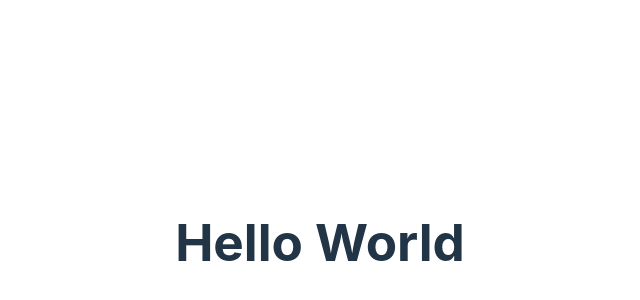
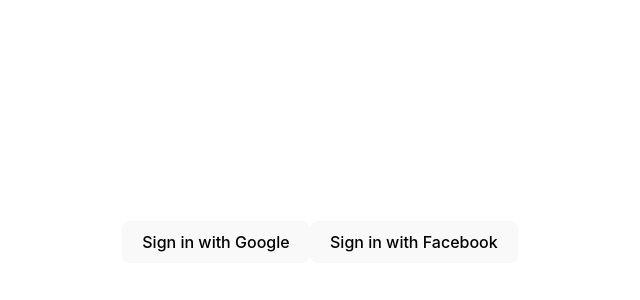
Before and after one commit to mukund-gpt/All-Authentication, a React (Vite) app: page / in a window 1280 px wide. Shown: the part 158-458 px from the top of the page, without its empty margins (320-960 px from the left). Built offline with nearby package versions, Linux system fonts and the light colour scheme; no server answers.

Commit message:
google-facebook

```diff
--- a/package.json
+++ b/package.json
@@ -12,7 +12,8 @@
   "dependencies": {
     "firebase": "^10.12.2",
     "react": "^18.2.0",
-    "react-dom": "^18.2.0"
+    "react-dom": "^18.2.0",
+    "react-firebase-hooks": "^5.1.1"
   },
   "devDependencies": {
     "@types/react": "^18.2.66",
--- a/src/App.jsx
+++ b/src/App.jsx
@@ -1,9 +1,10 @@
 import './App.css'
+import Auth from './components/authentication/Auth.jsx'
 
 function App() {
   return (
     <>
-    <h1>Hello World</h1>
+    <Auth/>
     </>
 
   )
--- /dev/null
+++ b/src/components/authentication/Auth.jsx
@@ -0,0 +1,61 @@
+import React, { useState } from 'react';
+import { auth } from '../firebase/firebaseConfig';
+import { GoogleAuthProvider, FacebookAuthProvider, signInWithPopup } from 'firebase/auth';
+import { useAuthState } from 'react-firebase-hooks/auth';
+
+
+const Auth = () => {
+  const [user] = useAuthState(auth);
+
+  const signInWithGoogle = async () => {
+    const provider = new GoogleAuthProvider();
+    try {
+      await signInWithPopup(auth, provider);
+    } catch (error) {
+      console.error("Google sign-in error", error);
+    }
+  };
+
+  const [error, setError] = useState(null);
+  const signInWithFacebook = async () => {
+    try {
+      const provider = new FacebookAuthProvider();
+      await signInWithPopup(auth,provider);
+    } catch (error) {
+      if (error.code === 'auth/account-exists-with-different-credential') {
+        setError('An account with this email already exists. Please sign in using the appropriate provider.');
+      } else {
+        console.error('An error occurred while signing in with Facebook:', error);
+      }
+    }
+  };
+
+  const signOut = async () => {
+    try {
+      await auth.signOut();
+    } catch (error) {
+      console.error("Sign-out error", error);
+    }
+  };
+
+  return (
+    <div>
+      {user ? (
+        <div>
+          {/* {console.log(user)} */}
+          <h1>Welcome, {user.displayName}</h1>
+          <button onClick={signOut}>Sign Out</button>
+        </div>
+      ) : (
+        <div>
+          <button onClick={signInWithGoogle}>Sign in with Google</button>
+          <button onClick={signInWithFacebook}>Sign in with Facebook</button>
+          {error && <p>{error}</p>}
+
+        </div>
+      )}
+    </div>
+  );
+};
+
+export default Auth;
```
Also changed, not shown: src/components/authentication/GoogleAuth.jsx (+21 -0 lines), 1 other file (tests, documents, lock files or other folders).
